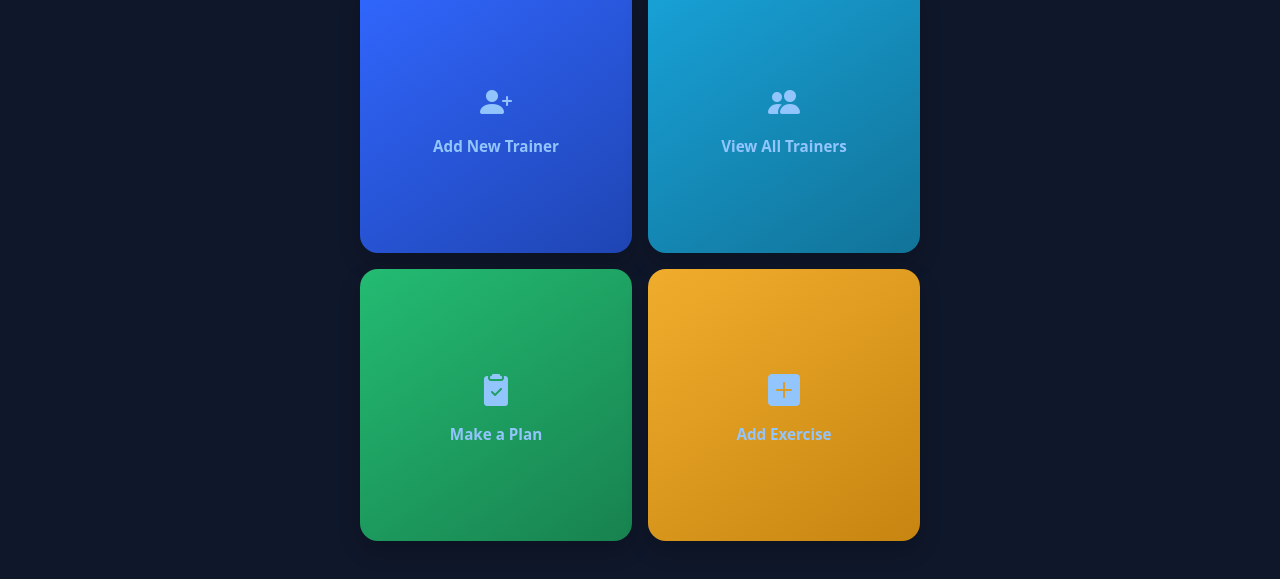
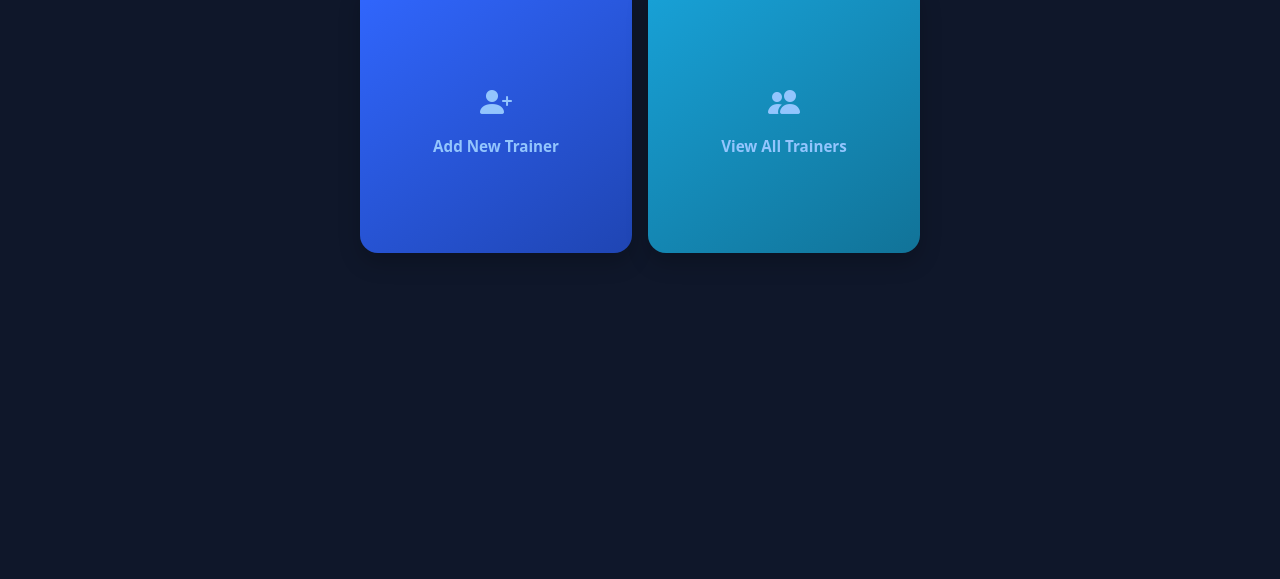
Before and after one commit to oy-yuji/yoy-baseball-app, a website: page admin/panel.html in a window 1280 px wide. Shown: the part 163-742 px from the top of the page. Drawn offline with nearby package versions, Linux system fonts and the light colour scheme.

Commit message:
Remove trainer action cards from admin panel
Delete the 'Make a Plan' and 'Add Exercise' admin-action-card anchors from admin/panel.html (removed links to ../trainer/make-plan.html and ../trainer/add-exercise.html) to simplify the admin dashboard UI.

```diff
--- a/admin/panel.html
+++ b/admin/panel.html
@@ -93,14 +93,6 @@
                     <i class="bi bi-people-fill" aria-hidden="true"></i>
                     <span class="admin-action-title">View All Trainers</span>
                 </a>
-                <a href="../trainer/make-plan.html" class="admin-action-card action-plan">
-                    <i class="bi bi-clipboard2-check-fill" aria-hidden="true"></i>
-                    <span class="admin-action-title">Make a Plan</span>
-                </a>
-                <a href="../trainer/add-exercise.html" class="admin-action-card action-exercise">
-                    <i class="bi bi-plus-square-fill" aria-hidden="true"></i>
-                    <span class="admin-action-title">Add Exercise</span>
-                </a>
             </div>
         </div>
 </body>
```
